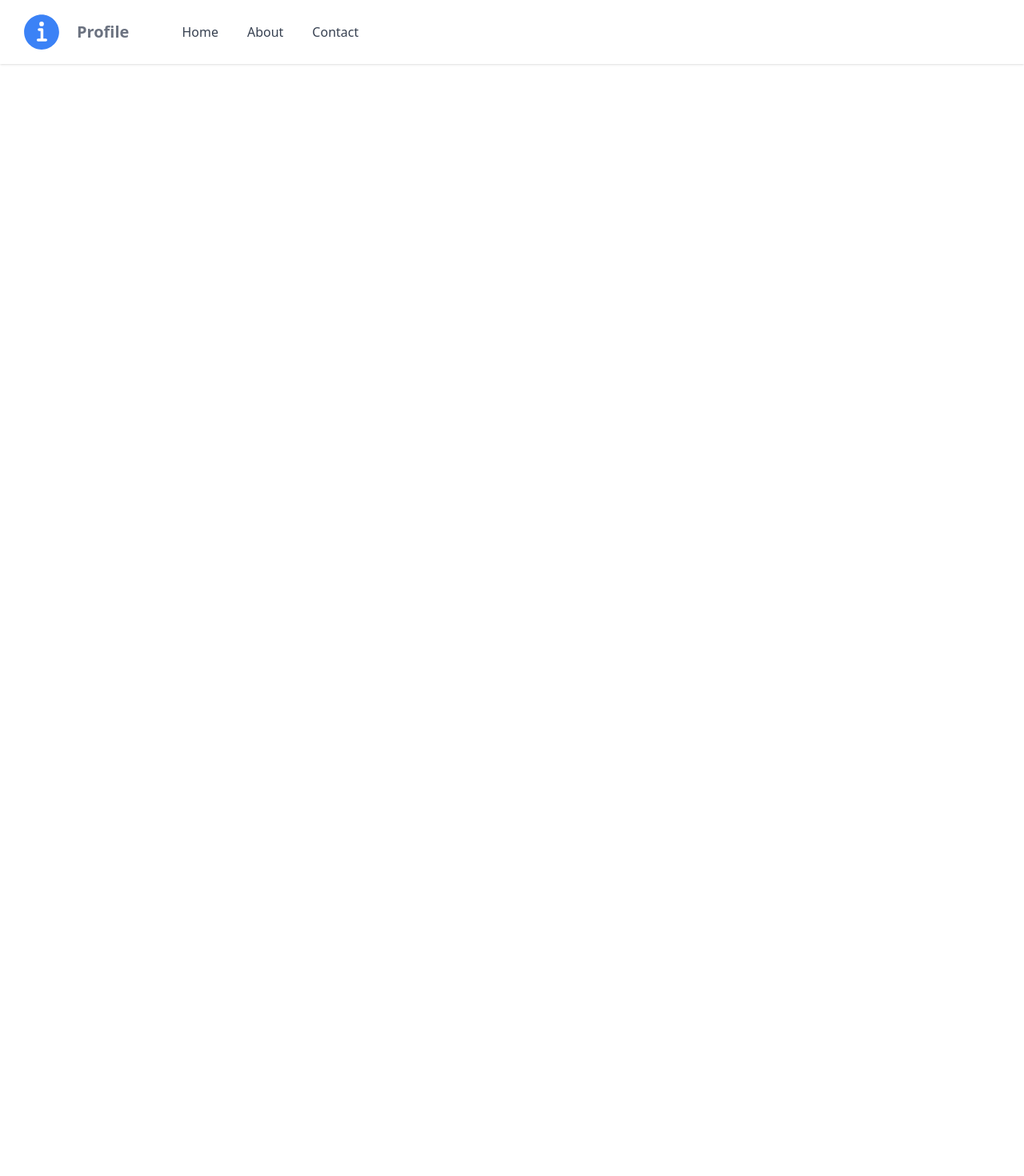
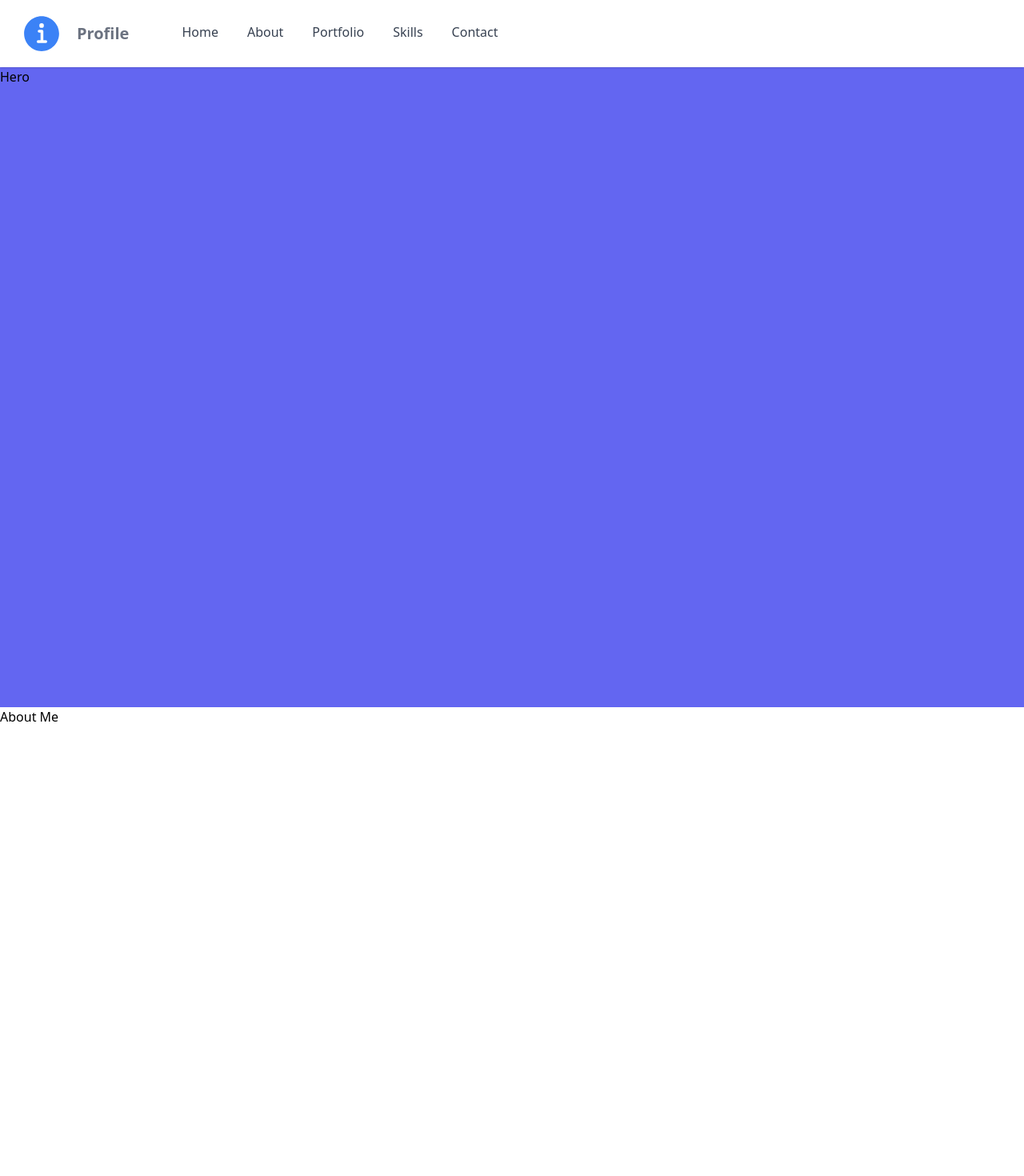
Before and after one commit to mehradi-github/ref-portfolio, a Next.js app: page / in a window 1280 px wide. Shown: the top 1470 px of the page at 80% size. Before the commit the page ends 800 px from the top, so only its background shows below. Built offline with nearby package versions, Linux system fonts and the light colour scheme.

Commit message:
Adding Layout and sections

```diff
--- /dev/null
+++ b/components/About.tsx
@@ -0,0 +1,10 @@
+import React, { FC } from "react";
+
+const About: FC = () => {
+  return (
+    <section id="about" className="min-h-screen ">
+      About Me
+    </section>
+  );
+};
+export default About;
--- /dev/null
+++ b/components/Contact.tsx
@@ -0,0 +1,10 @@
+import React, { FC } from "react";
+
+const Contact: FC = () => {
+  return (
+    <section id="contact" className="min-h-screen bg-gray-800">
+      Get In Touch
+    </section>
+  );
+};
+export default Contact;
--- /dev/null
+++ b/components/Footer.tsx
@@ -0,0 +1,10 @@
+import React, { FC } from "react";
+
+const Footer: FC = () => {
+  return (
+    <section id="footer" className="min-h-screen ">
+      Footer
+    </section>
+  );
+};
+export default Footer;
--- a/components/Header.tsx
+++ b/components/Header.tsx
@@ -5,10 +5,64 @@ import tw from "tailwind-styled-components";
 const Header: FC = () => {
   const [isOpen, setisOpen] = useState(false);
 
-  interface LinksProps {
-    $isOpen: boolean;
-  }
-  const Links = tw.div<LinksProps>`
+  return (
+    <nav className="relative bg-white shadow dark:bg-gray-800">
+      <div className="container px-6 py-3 mx-auto md:flex">
+        <div className="flex items-center justify-between">
+          <a href="">
+            <IoInformationCircle className="w-auto h-10 sm:h-14 text-blue-500 mr-4" />
+          </a>
+          <div className="text-gray-500 font-bold text-xl"> Profile</div>
+          {/* Mobile menu button */}
+          <div className="flex lg:hidden">
+            <button
+              onClick={() => setisOpen(!isOpen)}
+              className="text-gray-500 dark:text-gray-200 hover:text-gray-600 dark:hover:text-gray-400 focus:outline-none focus:text-gray-600 dark:focus:text-gray-400"
+              aria-label="toggle menu"
+            >
+              {isOpen ? (
+                <IoClose className="w-10 h-10" />
+              ) : (
+                <IoMenu className="w-10 h-10" />
+              )}
+            </button>
+          </div>
+        </div>
+        <NavLinks $isOpen={isOpen}>
+          <div className="flex flex-col px-2 -mx-4 mt-2 md:flex-row md:mx-10 md:py-0">
+            <NavLink href="#hero">Home</NavLink>
+            <NavLink href="#about">About</NavLink>
+            <NavLink href="#portfolio">Portfolio</NavLink>
+            <NavLink href="#skills">Skills</NavLink>
+            <NavLink href="#contact">Contact</NavLink>
+          </div>
+        </NavLinks>
+      </div>
+    </nav>
+  );
+};
+export default Header;
+
+interface LinksProps {
+  $isOpen: boolean;
+}
+const NavLink = tw.a`
+hover:text-blue-500
+px-2.5
+pt-2
+pb-4
+text-gray-700
+transition-all
+duration-300
+transform
+dark:text-gray-200
+border-b-4
+border-white
+active:border-indigo-500
+dark:active:border-indigo-700
+md:mx-2`;
+
+const NavLinks = tw.div<LinksProps>`
   ${(p) =>
     p.$isOpen ? "translate-x-0 opacity-100 " : "opacity-0 -translate-x-full"}
   absolute
@@ -32,53 +86,3 @@ const Header: FC = () => {
   md:items-center
   md:justify-between
   `;
-  return (
-    <nav className="relative bg-white shadow dark:bg-gray-800">
-      <div className="container px-6 py-3 mx-auto md:flex">
-        <div className="flex items-center justify-between">
-          <a href="">
-            <IoInformationCircle className="w-auto h-10 sm:h-14 text-blue-500 mr-4" />
-          </a>
-          <div className="text-gray-500 font-bold text-xl"> Profile</div>
-          {/* Mobile menu button */}
-          <div className="flex lg:hidden">
-            <button
-              onClick={() => setisOpen(!isOpen)}
-              className="text-gray-500 dark:text-gray-200 hover:text-gray-600 dark:hover:text-gray-400 focus:outline-none focus:text-gray-600 dark:focus:text-gray-400"
-              aria-label="toggle menu"
-            >
-              {isOpen ? (
-                <IoClose className="w-10 h-10" />
-              ) : (
-                <IoMenu className="w-10 h-10" />
-              )}
-            </button>
-          </div>
-        </div>
-        <Links $isOpen={isOpen}>
-          <div className="flex flex-col px-2 -mx-4 mt-2 md:flex-row md:mx-10 md:py-0">
-            <a
-              href="#"
-              className="px-2.5 pt-2 pb-4 text-gray-700 transition-colors duration-300 transform  dark:text-gray-200 hover:border-b-4 hover:border-indigo-500 dark:hover:border-indigo-700 md:mx-2"
-            >
-              Home
-            </a>
-            <a
-              href="#"
-              className="px-2.5 pt-2 pb-4 text-gray-700 transition-colors duration-300 transform  dark:text-gray-200 hover:border-b-4 hover:border-indigo-500 dark:hover:border-indigo-700 md:mx-2"
-            >
-              About
-            </a>
-            <a
-              href="#"
-              className="px-2.5 pt-2 pb-4 text-gray-700 transition-colors duration-300 transform  dark:text-gray-200 hover:border-b-4 hover:border-indigo-500 dark:hover:border-indigo-700 md:mx-2"
-            >
-              Contact
-            </a>
-          </div>
-        </Links>
-      </div>
-    </nav>
-  );
-};
-export default Header;
--- /dev/null
+++ b/components/Hero.tsx
@@ -0,0 +1,10 @@
+import React, { FC } from "react";
+
+const Hero: FC = () => {
+  return (
+    <section id="hero" className="min-h-screen bg-indigo-500">
+      Hero
+    </section>
+  );
+};
+export default Hero;
--- /dev/null
+++ b/components/Portfolio.tsx
@@ -0,0 +1,10 @@
+import React, { FC } from "react";
+
+const Portfolio: FC = () => {
+  return (
+    <section id="portfolio" className="min-h-screen bg-indigo-500">
+      Recent Projects
+    </section>
+  );
+};
+export default Portfolio;
--- /dev/null
+++ b/components/Skills.tsx
@@ -0,0 +1,10 @@
+import React, { FC } from "react";
+
+const Skills: FC = () => {
+  return (
+    <section id="skills" className="min-h-screen">
+      Skills
+    </section>
+  );
+};
+export default Skills;
--- /dev/null
+++ b/layouts/Layout.tsx
@@ -0,0 +1,28 @@
+import React, { FC } from "react";
+import Head from "next/head";
+import { Fragment } from "react";
+import Header from "@/components/Header";
+import Hero from "@/components/Hero";
+import Contact from "@/components/Contact";
+import About from "@/components/About";
+import Portfolio from "@/components/Portfolio";
+import Blog from "@/components/Skills";
+const Layout: FC = () => {
+  return (
+    <Fragment>
+      <Head>
+        <title>Resume | Portfolio</title>
+        <meta name="description" content="Resume and PortFolio" />
+        <meta name="viewport" content="width=device-width, initial-scale=1" />
+        <link rel="icon" href="/favicon.ico" />
+      </Head>
+      <Header />
+      <Hero />
+      <About />
+      <Portfolio />
+      <Blog />
+      <Contact />
+    </Fragment>
+  );
+};
+export default Layout;
--- a/pages/index.tsx
+++ b/pages/index.tsx
@@ -1,23 +1,8 @@
-import Head from "next/head";
-import Image from "next/image";
-import { Inter } from "next/font/google";
-import styles from "@/styles/Home.module.css";
-import { Fragment } from "react";
-import Header from "@/components/Header";
-
-const inter = Inter({ subsets: ["latin"] });
+import Layout from "@/layouts/Layout";
 
 export default function Home() {
   return (
-    <Fragment>
-      <Head>
-        <title>Resume | Portfolio</title>
-        <meta name="description" content="Resume and PortFolio" />
-        <meta name="viewport" content="width=device-width, initial-scale=1" />
-        <link rel="icon" href="/favicon.ico" />
-      </Head>
-      <Header />
-    </Fragment>
+    <Layout />
     // <>
 
     //   <main className={styles.main}>
```
